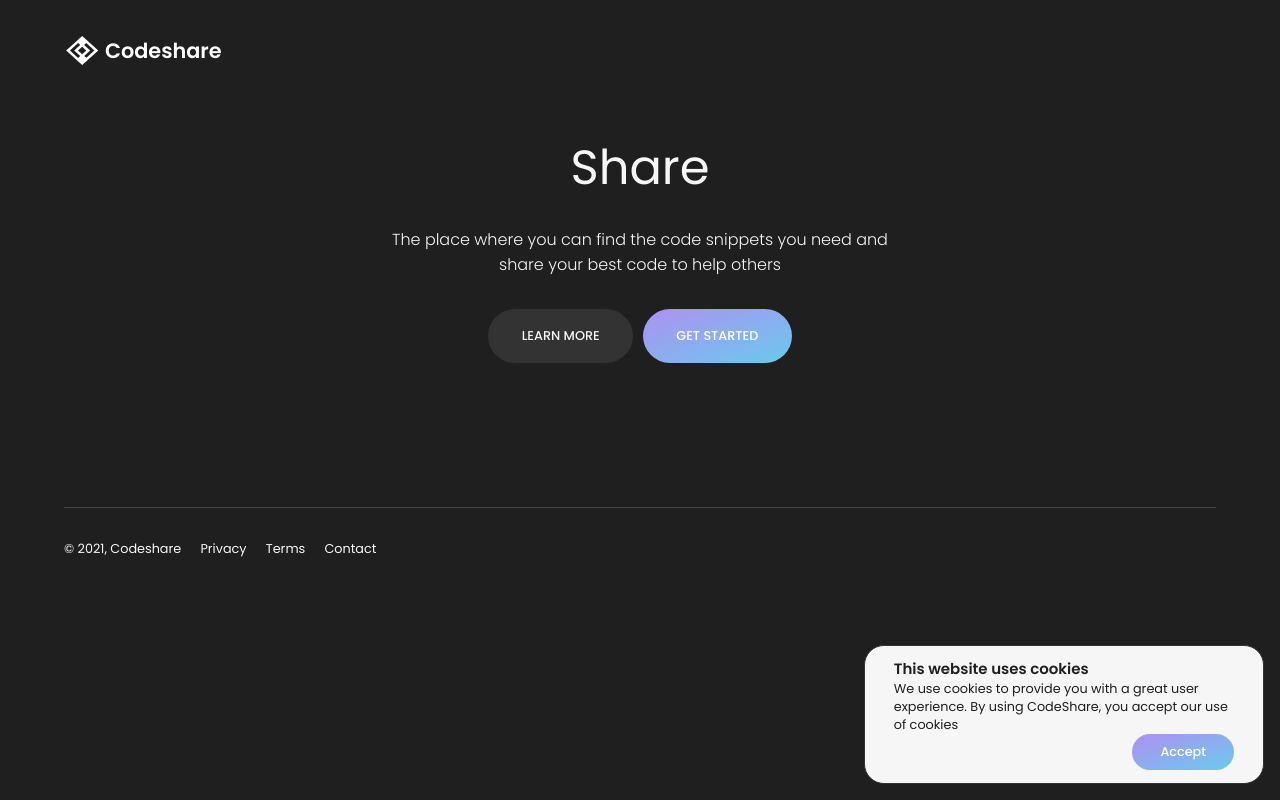
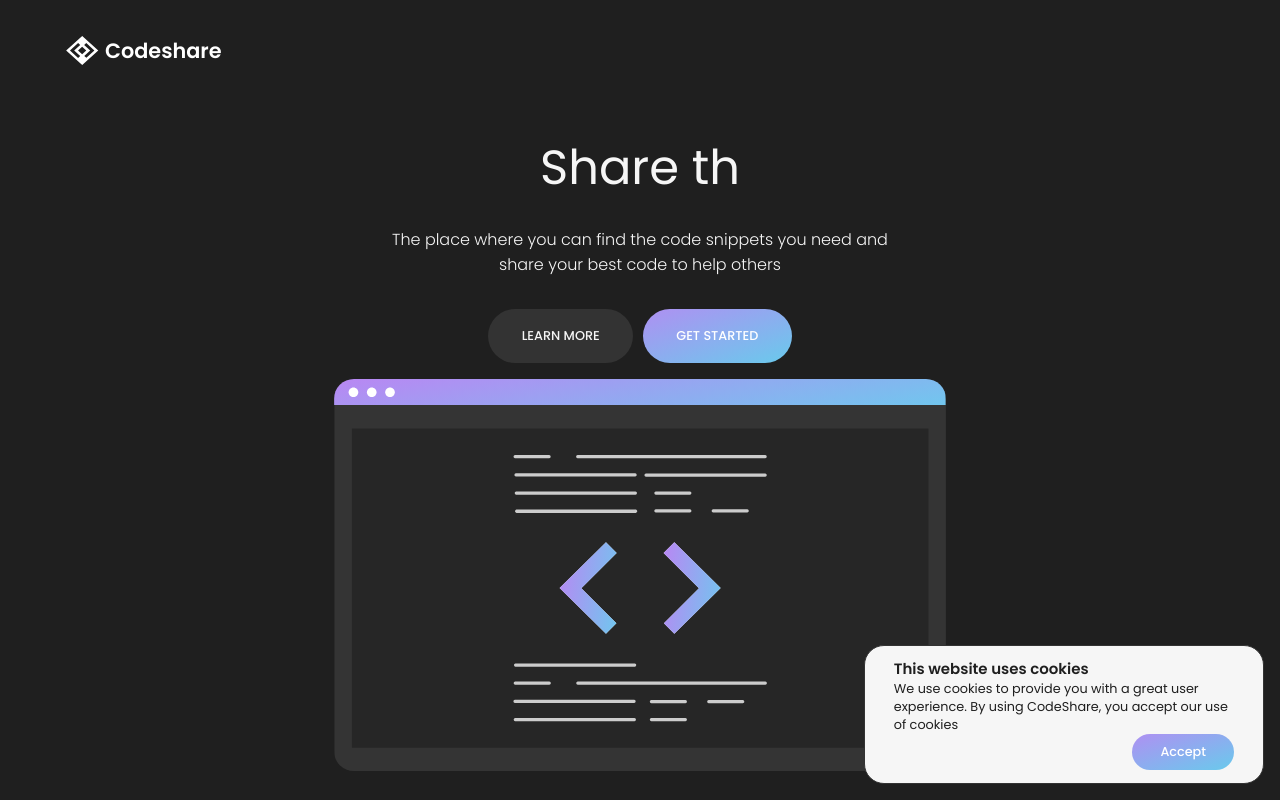
Before and after one commit to mattiapomelli/codeshare, a Next.js app: page / in a window 1280 px wide. Shown: the top 800 px of the page. Built offline with nearby package versions, Linux system fonts and the light colour scheme; no server answers.

Commit message:
fixed some types

```diff
--- a/components/Dropdown/index.tsx
+++ b/components/Dropdown/index.tsx
@@ -7,7 +7,7 @@ interface DropdownProps {
 	options: string[]
 	value: string
 	as?: string
-	onSelect: (string) => void
+	onSelect: (value: string) => void
 	right?: boolean
 }
 
--- a/interfaces/snippet.ts
+++ b/interfaces/snippet.ts
@@ -7,6 +7,7 @@ export interface Snippet {
 	likesNum: number
 	liked: boolean
 	user: { username: string }
+	createdAt: string
 }
 
 export interface RawSnippet {
@@ -28,6 +29,7 @@ export interface RawSnippet {
 	user: {
 		username: string
 	}
+	createdAt: string
 }
 
 export interface SnippetsResponse {
--- a/pages/index.tsx
+++ b/pages/index.tsx
@@ -96,7 +96,7 @@ const Home = () => {
 				<h1 id="heading"></h1>
 				<p>
 					The place where you can find the code snippets you need and share your
-					best code to help others{' '}
+					best code to help others
 				</p>
 				<Flex h="center" flexWrap="wrap">
 					<Link href="/snippets">
@@ -106,13 +106,7 @@ const Home = () => {
 						<Button variant="primary">GET STARTED</Button>
 					</Link>
 				</Flex>
-				<Image
-					src="/hero.svg"
-					width={612}
-					height={392}
-					layout="responsive"
-					className="image"
-				/>
+				<Image src="/hero.svg" width={612} height={392} className="image" />
 			</Hero>
 			<Footer />
 			<CookiesPopup />
```
Also changed, not shown: components/Snippets/Snippets.tsx (+1 -25 lines), pages/snippet/[id].tsx (+11 -40 lines), 1 other file (tests, documents, lock files or other folders).
